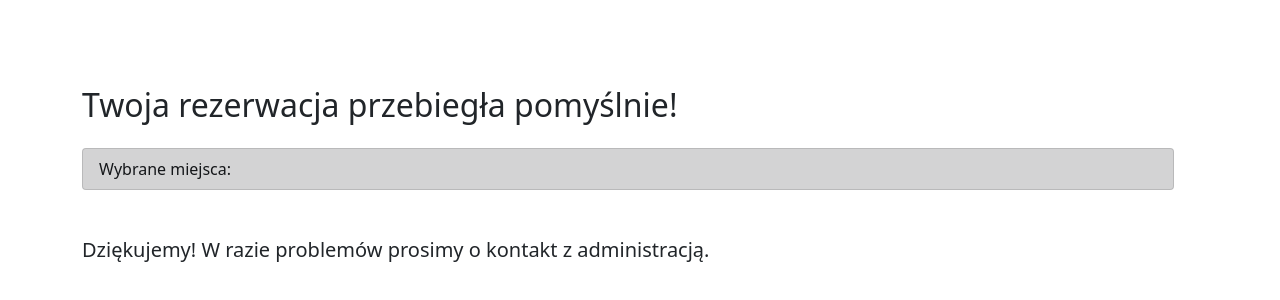
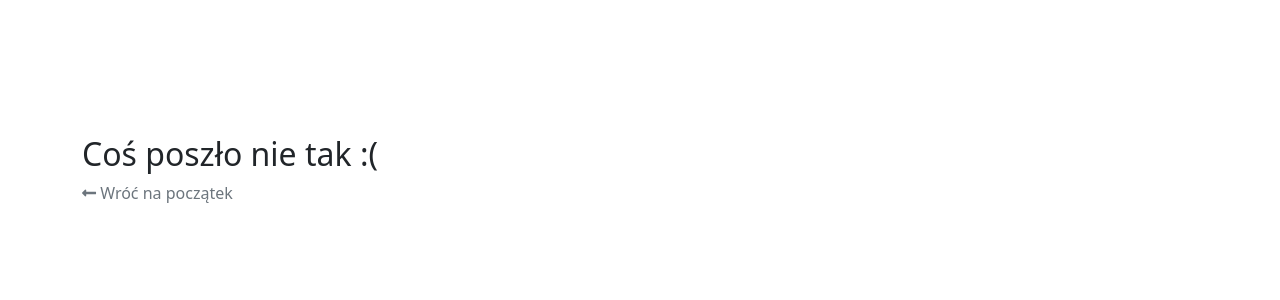
Before and after one commit to mc21fly/seat-reservation-app, a React (Create React App) app: page /confirm in a window 1280 px wide. Shown: the part 222-522 px from the top of the page. Built offline with nearby package versions, Linux system fonts and the light colour scheme.

Commit message:
fontawesome added, failure screen added

```diff
--- a/public/index.html
+++ b/public/index.html
@@ -5,6 +5,12 @@
 		<link rel="icon" href="%PUBLIC_URL%/favicon.ico" />
 		<meta name="viewport" content="width=device-width, initial-scale=1" />
 		<title>Seat reservation</title>
+		<link
+			rel="stylesheet"
+			href="https://use.fontawesome.com/releases/v5.15.3/css/all.css"
+			integrity="sha384-SZXxX4whJ79/gErwcOYf+zWLeJdY/qpuqC4cAa9rOGUstPomtqpuNWT9wdPEn2fk"
+			crossorigin="anonymous"
+		/>
 	</head>
 	<body>
 		<noscript>You need to enable JavaScript to run this app.</noscript>
--- a/src/views/Confirm/Confirm.js
+++ b/src/views/Confirm/Confirm.js
@@ -1,10 +1,13 @@
+import { useEffect } from 'react';
 import { useSelector } from 'react-redux';
 
 export const Confirm = () => {
 	const selectedSeats = useSelector((state) => state.seats.selected);
+	const isSeatsSelected = selectedSeats.length > 0;
 
 	return (
 		<div className="container d-flex align-items-center vh-100">
+			{isSeatsSelected ? (
 				<div className="row">
 					<div className="col mb-3">
 						<h2>Twoja rezerwacja przebiegła pomyślnie!</h2>
@@ -33,6 +36,16 @@ export const Confirm = () => {
 						</div>
 					</div>
 				</div>
+			) : (
+				<div className="row">
+					<div className="col mb-3">
+						<h2>Coś poszło nie tak :(</h2>
+						<a href="/" className="link-secondary text-decoration-none">
+							<i className="fas fa-long-arrow-alt-left"></i> Wróć na początek
+						</a>
+					</div>
+				</div>
+			)}
 		</div>
 	);
 };
```
Lines whose indentation alone changed are shown as unchanged.
